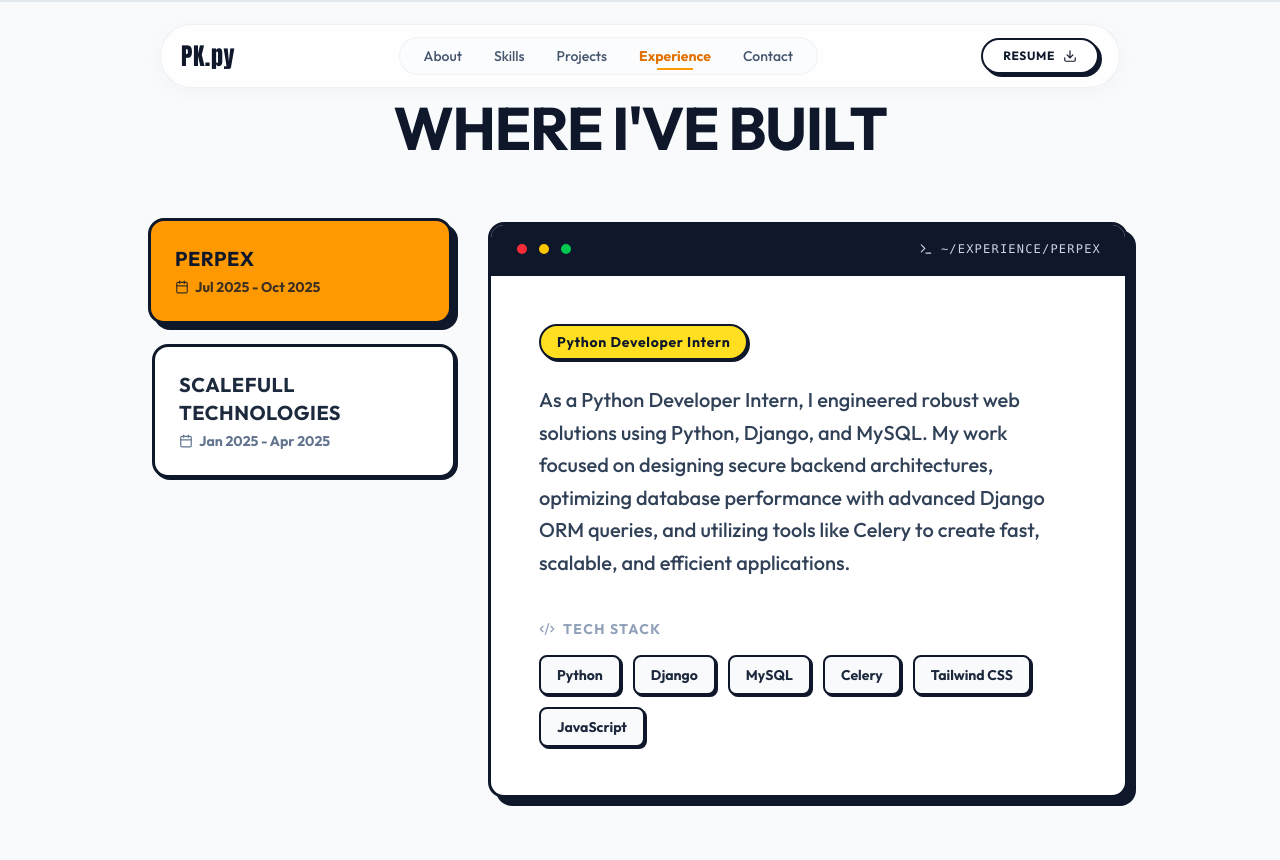
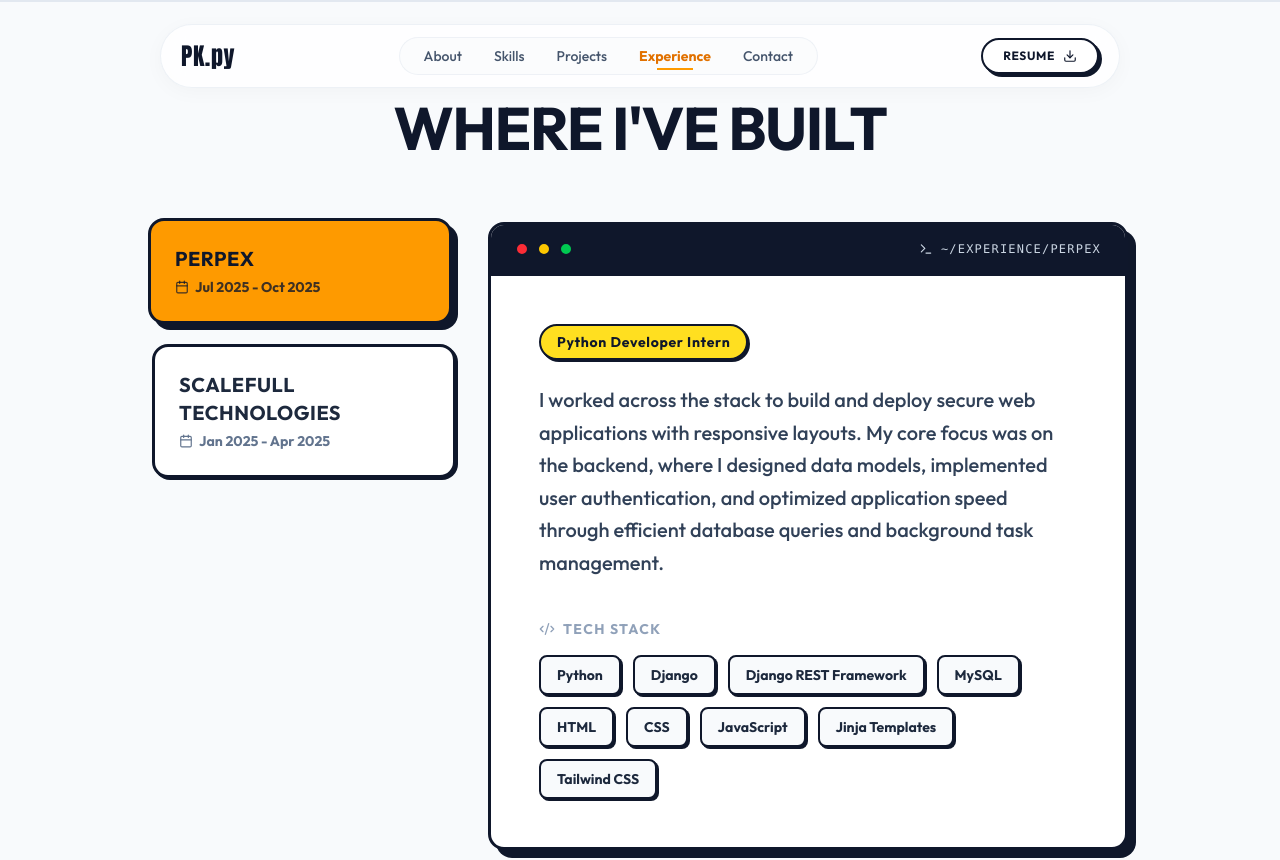
Before and after one commit to pranavkavade20/portfolio-pranav, a React (Vite) app: page /Experience in a window 1280 px wide. Shown: the top 860 px of the page. Built offline with nearby package versions, Linux system fonts and the light colour scheme.

Commit message:
Update Experience component descriptions and tech stack; modify resume links in Header component

```diff
--- a/src/components/Experience/Experience.jsx
+++ b/src/components/Experience/Experience.jsx
@@ -9,16 +9,16 @@ function Experience() {
       company: 'Perpex',
       role: 'Python Developer Intern',
       period: 'Jul 2025 - Oct 2025',
-      description: 'As a Python Developer Intern, I engineered robust web solutions using Python, Django, and MySQL. My work focused on designing secure backend architectures, optimizing database performance with advanced Django ORM queries, and utilizing tools like Celery to create fast, scalable, and efficient applications.',
-      techStack: ['Python', 'Django', 'MySQL', 'Celery', 'Tailwind CSS', 'JavaScript'],
+      description: 'I worked across the stack to build and deploy secure web applications with responsive layouts. My core focus was on the backend, where I designed data models, implemented user authentication, and optimized application speed through efficient database queries and background task management.',
+      techStack: ['Python', 'Django','Django REST Framework', 'MySQL', 'HTML','CSS','JavaScript','Jinja Templates', 'Tailwind CSS'],
       themeColor: 'bg-amber-500'
     },
     {
       company: 'ScaleFull Technologies',
       role: 'Full Stack Developer Intern',
       period: 'Jan 2025 - Apr 2025',
-      description: 'As a Full Stack Developer Intern, I built dynamic, responsive web applications using the MERN stack. I specialized in crafting intuitive user interfaces with Tailwind CSS and Redux, while also managing database connections and media integration to deliver seamless, optimized user experiences.',
-      techStack: ['MongoDB', 'Express.js', 'React.js', 'Node.js', 'Tailwind', 'Redux', 'Cloudinary'],
+      description: 'I mostly focused on building dynamic, responsive user interfaces and managing the flow of application data. On the backend, I gained hands-on experience designing database schemas, handling API integrations, and organizing the project codebase to follow industry best practices.',
+      techStack: ['Javascript','MongoDB', 'Express.js', 'React.js', 'Node.js', 'Tailwind CSS', 'Redux', 'Cloudinary'],
       themeColor: 'bg-amber-500'
     }
   ];
--- a/src/components/Header/Header.jsx
+++ b/src/components/Header/Header.jsx
@@ -70,7 +70,7 @@ function Header() {
 
         {/* 3. Right Side: Resume Button & Hamburger */}
         <div className="flex items-center gap-3">
-          <a href="https://drive.google.com/file/d/1K20rqHpu2FzyHIUqyrFIwdzACNQsUcYt/view" target="_blank" rel="noreferrer"
+          <a href="https://drive.google.com/file/d/1C2Udb7npTZ_x0fYTn2QJ9QnO32AWgPpl/view" target="_blank" rel="noreferrer"
             className="hidden sm:flex group relative px-4 py-2 md:px-5 md:py-2 rounded-full bg-white text-slate-900 border-2 border-slate-900 text-[10px] md:text-xs font-bold uppercase tracking-wider overflow-hidden hover:bg-slate-50 transition-all duration-300 shadow-[3px_3px_0px_0px_rgba(15,23,42,1)] hover:shadow-none hover:translate-x-[2px] hover:translate-y-[2px]"
           >
             <span className="relative z-10 flex items-center gap-2">
@@ -125,10 +125,10 @@ function Header() {
 
           <div className="h-px bg-slate-100 my-2"></div>
 
-          <a href="https://drive.google.com/file/d/1XQUy886tqAbG2ttQnP7HvIbN_inoXmCZ/preview" target="_blank" rel="noreferrer"
+          <a href="https://drive.google.com/file/d/1C2Udb7npTZ_x0fYTn2QJ9QnO32AWgPpl/view" target="_blank" rel="noreferrer"
             className="flex items-center justify-center gap-2 px-4 py-3 mx-1 mb-1 rounded-xl bg-white border-2 border-slate-900 text-slate-900 text-xs font-bold uppercase tracking-wider hover:bg-slate-50 transition-all sm:hidden shadow-[3px_3px_0px_0px_rgba(15,23,42,1)] active:shadow-none active:translate-x-[2px] active:translate-y-[2px]"
           >
-            Download Resume <Download size={14} />
+            Resume <Download size={14} />
           </a>
         </div>
       </div>
```
